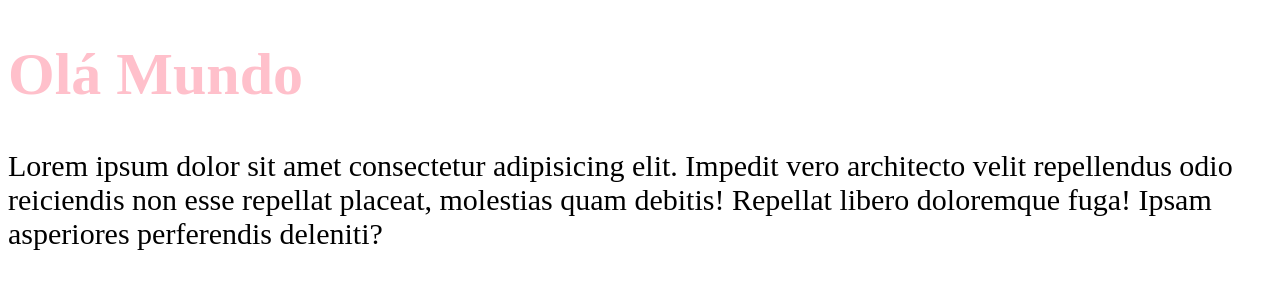
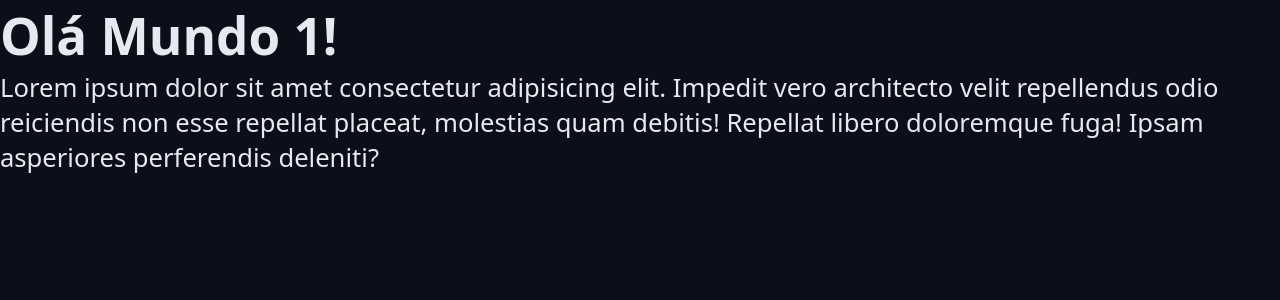
Before and after one commit to natangte/chronos-pomodoro, a React (Vite) app: page / in a window 1280 px wide. Shown: the top 300 px of the page. Built offline with nearby package versions, Linux system fonts and the light colour scheme.

Commit message:
Inicio da aplicação na parte do CSS

```diff
--- a/src/App.tsx
+++ b/src/App.tsx
@@ -1,12 +1,13 @@
+import { Heading } from './components/Heading';
+
 import './styles/theme.css'
 import './styles/global.css'
 
 export function App(){
-  console.log ('Oi');
 
   return(
     <>
-      <h1>Olá Mundo</h1>
+      <Heading atrr={123} attr2='string' >Olá Mundo 1!</Heading>
       <p>
         Lorem ipsum dolor sit amet consectetur adipisicing elit.
         Impedit vero architecto velit repellendus odio reiciendis non esse repellat placeat,
--- /dev/null
+++ b/src/components/Heading.tsx
@@ -0,0 +1,5 @@
+import styles from './Heading.module.css';
+
+export function Heading(props){
+    return <h1 className={styles.heading}>{props.children}</h1>;
+}
--- a/src/styles/global.css
+++ b/src/styles/global.css
@@ -1,8 +1,17 @@
-body{
-    font-family: 'Times New Roman', Times, serif;
-    font-size: 30px;
+* {
+    margin: 0;
+    padding: 0;
+    box-sizing: border-box;
 }
 
-h1 {
-    color: var(--primary);
+html{
+    font-size: 62,5%;
 }
+
+body {
+    font-family: system-ui, -apple-system, BlinkMacSystemFont, 'Segoe UI',
+    Roboto, Oxygen, Ubuntu, Cantarell, 'Open Sans', 'Helvetica Neue', sans-serif;
+    font-size: 1.6rem; /* 16 Pixels */
+    background: var(--gray-900);
+    color: var(--text-default);
+}
--- a/src/styles/theme.css
+++ b/src/styles/theme.css
@@ -1,3 +1,38 @@
 :root {
-    --primary: pink;
+  --primary: pink;
+  --gray-100: #e6e9f0;
+  --gray-200: #cdd3e1;
+  --gray-300: #aab3cc;
+  --gray-400: #555f7d;
+  --gray-500: #454f6a;
+  --gray-600: #363d56;
+  --gray-700: #272f43;
+  --gray-800: #181f2e;
+  --gray-900: #0a0f1a;
+
+  --primary-light: #4de7b7;
+  --primary: #0da170;
+  --primary-dark: #065f46;
+
+  --link-color: #10b981;
+  --link-hover: #0b8a60;
+
+  --success: #22c55e;
+  --warning: #eab308;
+  --error: #991b1b;
+  --info: #0ea5e9;
+
+  --text-over-primary: #0a0f1a;
+  --text-over-primary-dark: #e6e9f0;
+  --text-over-primary-light: #0a0f1a;
+  --text-over-success: #0a0f1a;
+  --text-over-warning: #0a0f1a;
+  --text-over-error: #e6e9f0;
+  --text-over-info: #0a0f1a;
+
+  --text-default: #e6e9f0;
+  --text-muted: #aab3cc;
+
+  --disabled: #555f7d;
+  --text-disabled: #aab3cc;
 }
```
Also changed, not shown: src/components/Heading.module.css (added).
